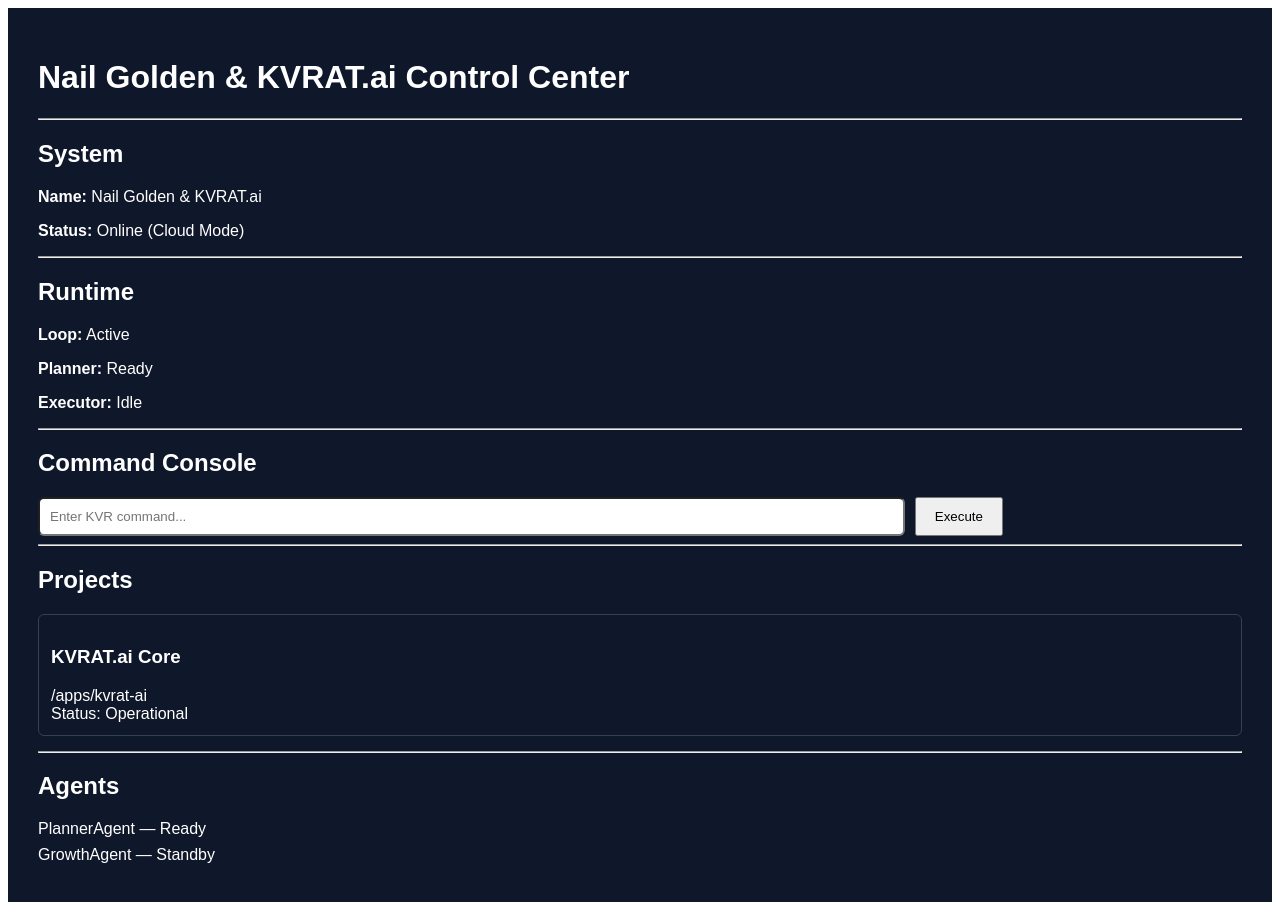
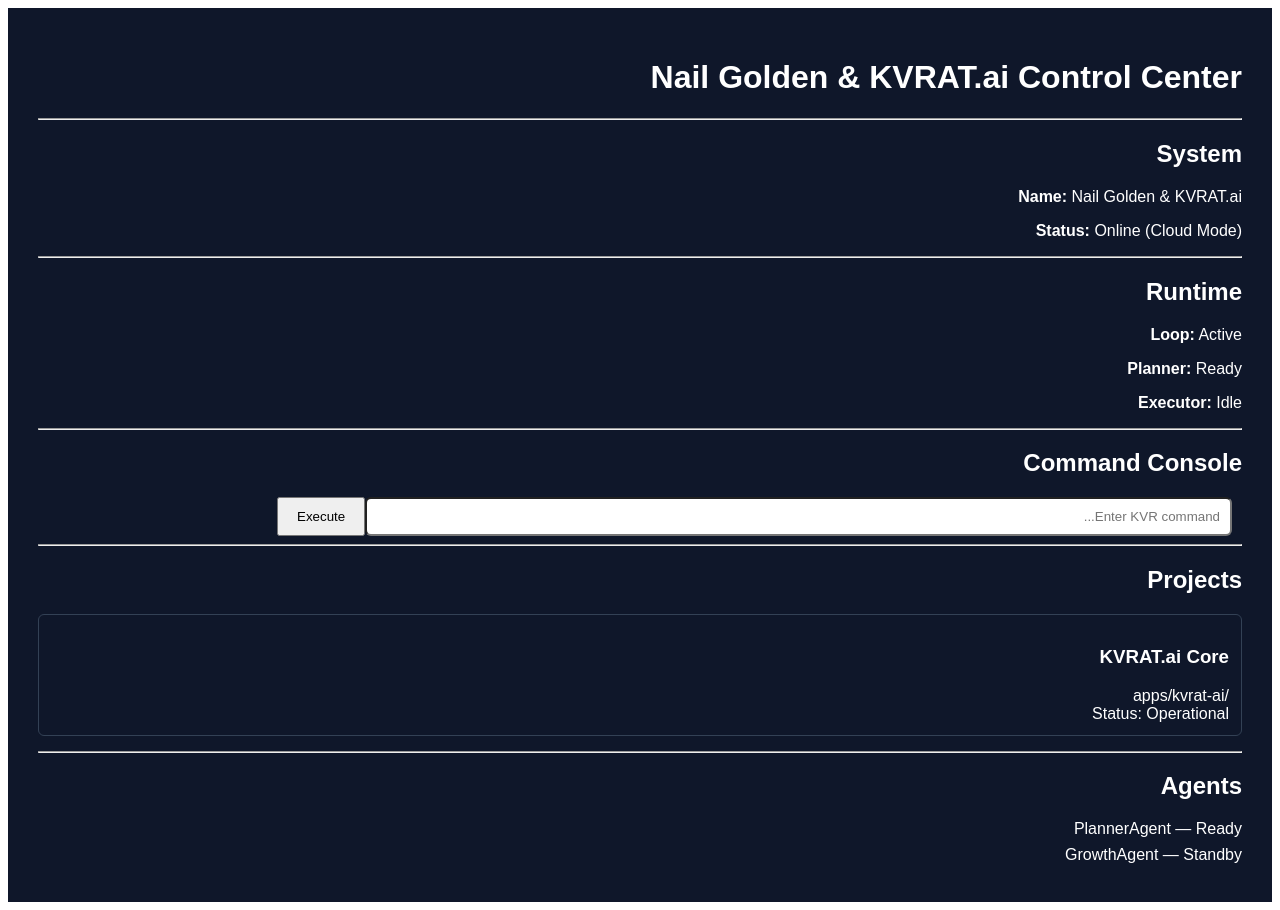
Before and after one commit to KVR-Lab/KVRAT.ai, a Next.js app in the folder apps/kvr-web/: page / in a window 1280 px wide. Built offline with nearby package versions, Linux system fonts and the light colour scheme.

Commit message:
Update layout.tsx

```diff
--- a/apps/kvr-web/src/app/layout.tsx
+++ b/apps/kvr-web/src/app/layout.tsx
@@ -1,33 +1,21 @@
-import type { Metadata } from "next";
-import { Geist, Geist_Mono } from "next/font/google";
-import "./globals.css";
-
-const geistSans = Geist({
-  variable: "--font-geist-sans",
-  subsets: ["latin"],
-});
-
-const geistMono = Geist_Mono({
-  variable: "--font-geist-mono",
-  subsets: ["latin"],
-});
+import type { Metadata } from 'next';
+import './globals.css';
 
 export const metadata: Metadata = {
-  title: "Create Next App",
-  description: "Generated by create next app",
+  title: 'Nail Golden & KVRAT.ai | منصة إدارة وسلاسل إمداد التجارة',
+  description: 'منظومة متعددة التجار لربط عمليات B2B و B2C مع تقنيات التنبؤ الذكي بالطلب وإدارة سلاسل الإمداد.',
 };
 
 export default function RootLayout({
   children,
-}: Readonly<{
+}: {
   children: React.ReactNode;
-}>) {
+}) {
   return (
-    <html
-      lang="en"
-      className={`${geistSans.variable} ${geistMono.variable} h-full antialiased`}
-    >
-      <body className="min-h-full flex flex-col">{children}</body>
+    <html lang="ar" dir="rtl">
+      <body className="bg-white text-gray-900 antialiased selection:bg-emerald-100 selection:text-emerald-900">
+        {children}
+      </body>
     </html>
   );
 }
```
